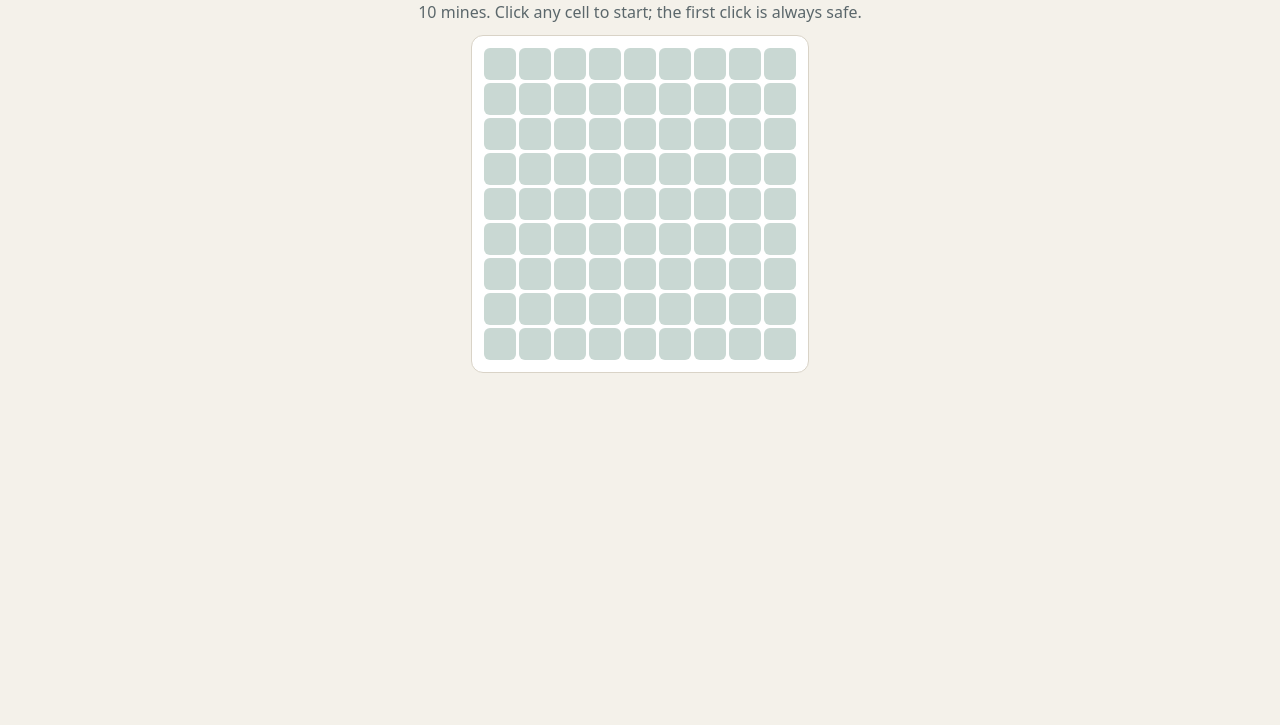
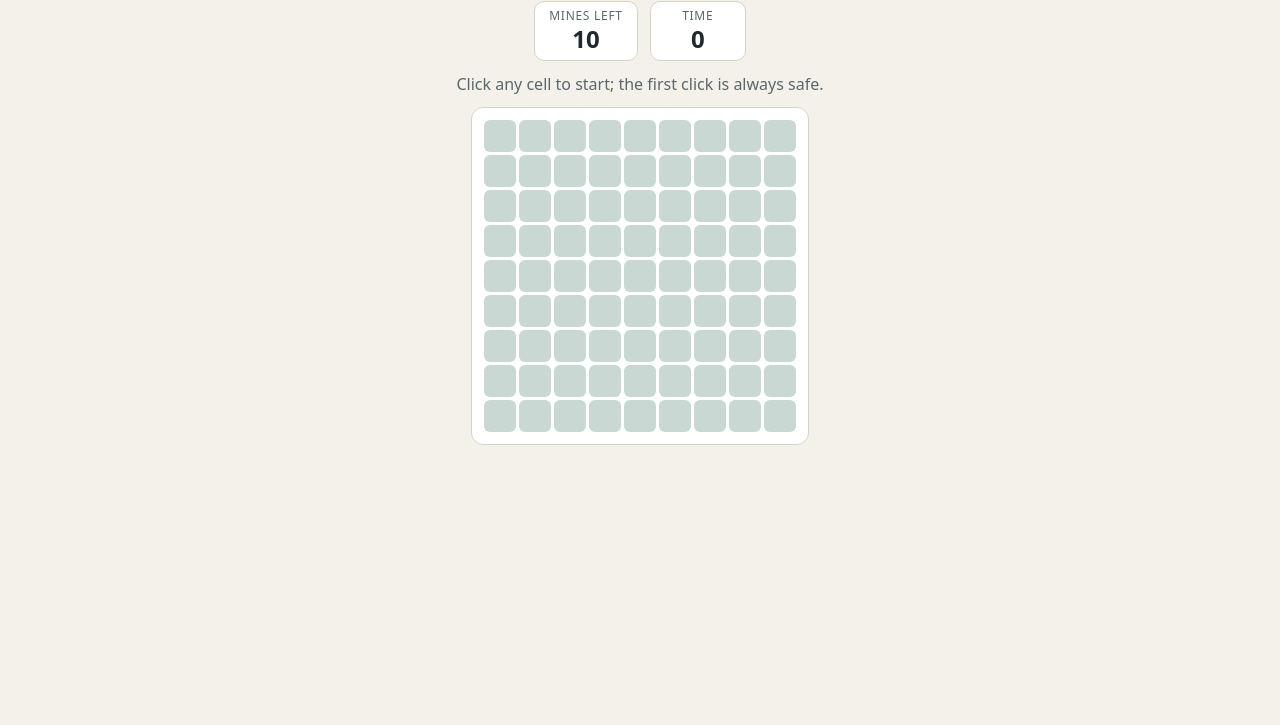
Before and after one commit to cat1060/minesweeper, a website with bundled scripts: page index.html in a window 1280 px wide. Shown: the part 75-800 px from the top of the page. Built offline with nearby package versions, Linux system fonts and the light colour scheme.

Commit message:
Mines-left counter and timer (Closes #5)
A status bar with mines minus flags (red below zero) and seconds since the
first reveal, ticking only while playing and frozen at the end. Widen the
page so Expert fits on a desktop without scrolling. 38 tests.

Co-Authored-By: Claude Opus 5.5 <noreply@anthropic.com>

```diff
--- a/index.html
+++ b/index.html
@@ -20,6 +20,16 @@
           <button id="new-game" type="button">New game</button>
         </div>
       </header>
+      <div class="stats">
+        <div class="stat">
+          <span class="stat-label">Mines left</span>
+          <span id="mines-left" class="stat-value">0</span>
+        </div>
+        <div class="stat">
+          <span class="stat-label">Time</span>
+          <span id="timer" class="stat-value">0</span>
+        </div>
+      </div>
       <p id="status" class="status" aria-live="polite"></p>
       <div class="board-scroll">
         <div id="board" class="board" role="grid" aria-label="Minefield"></div>
--- a/src/game.js
+++ b/src/game.js
@@ -177,6 +177,11 @@ function win(game, now) {
   }
 }
 
+/** Mines minus flags. Goes negative when there are more flags than mines. */
+export function minesRemaining(game) {
+  return game.mineCount - game.cells.filter((cell) => cell.flagged).length;
+}
+
 /** Whole seconds played: from the first reveal to the end, or to `now` while playing. */
 export function elapsedSeconds(game, now = Date.now()) {
   if (game.startedAt === null) return 0;
--- a/src/styles.css
+++ b/src/styles.css
@@ -61,7 +61,7 @@ body {
 }
 
 .app {
-  max-width: 1080px;
+  max-width: 1140px;
   margin: 0 auto;
   padding: 24px 16px;
   display: flex;
@@ -134,6 +134,22 @@ select {
 .board.flag-mode .cell:not(.open) { cursor: crosshair; }
 
 .status { margin: 0; color: var(--muted); min-height: 1.4em; text-align: center; }
+
+/* Mines-left counter and timer. */
+.stats { display: flex; gap: 12px; }
+.stat {
+  display: flex;
+  flex-direction: column;
+  align-items: center;
+  min-width: 96px;
+  padding: 6px 14px;
+  background: var(--panel);
+  border: 1px solid var(--border);
+  border-radius: 10px;
+}
+.stat-label { font-size: 0.75rem; text-transform: uppercase; letter-spacing: 0.06em; color: var(--muted); }
+.stat-value { font-size: 1.5rem; font-weight: 700; font-variant-numeric: tabular-nums; line-height: 1.2; }
+.stat-value.negative { color: var(--flag); }
 
 /* The board scrolls inside its own box so wide boards never scroll the page. */
 .board-scroll {
--- a/src/ui.js
+++ b/src/ui.js
@@ -1,4 +1,6 @@
-import { PRESETS, createGame, cellAt, elapsedSeconds, isOver, isWrongFlag, reveal, toggleFlag } from './game.js';
+import {
+  PRESETS, createGame, cellAt, elapsedSeconds, isOver, isWrongFlag, minesRemaining, reveal, toggleFlag,
+} from './game.js';
 
 const LONG_PRESS_MS = 400;
 const MOVE_TOLERANCE_PX = 10;
@@ -8,6 +10,8 @@ const statusEl = document.getElementById('status');
 const difficultyEl = document.getElementById('difficulty');
 const newGameEl = document.getElementById('new-game');
 const flagModeEl = document.getElementById('flag-mode');
+const minesLeftEl = document.getElementById('mines-left');
+const timerEl = document.getElementById('timer');
 
 let game;
 let flagMode = false;
@@ -71,6 +75,26 @@ function render() {
   boardEl.classList.toggle('over', isOver(game));
   statusEl.dataset.state = game.status;
   statusEl.textContent = statusText();
+  minesLeftEl.textContent = minesRemaining(game);
+  minesLeftEl.classList.toggle('negative', minesRemaining(game) < 0);
+  renderTimer();
+  syncTicker();
+}
+
+function renderTimer() {
+  timerEl.textContent = elapsedSeconds(game);
+}
+
+// Tick only while a game is in progress; the readout uses timestamps, so
+// a slow or paused tab still shows the right time when it catches up.
+let ticker = null;
+function syncTicker() {
+  const shouldTick = game.status === 'playing' && game.startedAt !== null;
+  if (shouldTick && !ticker) ticker = setInterval(renderTimer, 250);
+  if (!shouldTick && ticker) {
+    clearInterval(ticker);
+    ticker = null;
+  }
 }
 
 function statusText() {
@@ -79,8 +103,8 @@ function statusText() {
     return `You won in ${s} ${s === 1 ? 'second' : 'seconds'}!`;
   }
   if (game.status === 'lost') return 'You hit a mine. Press New game to try again.';
-  if (!game.minesPlaced) return `${game.mineCount} mines. Click any cell to start; the first click is always safe.`;
-  return `${game.mineCount} mines.`;
+  if (!game.minesPlaced) return 'Click any cell to start; the first click is always safe.';
+  return 'Right-click or long-press to flag a mine.';
 }
 
 function setFlagMode(on) {
```
Also changed, not shown: LOG.md (+2 -0 lines), tests/status.test.js (added, +58 -0 lines), README.md.
